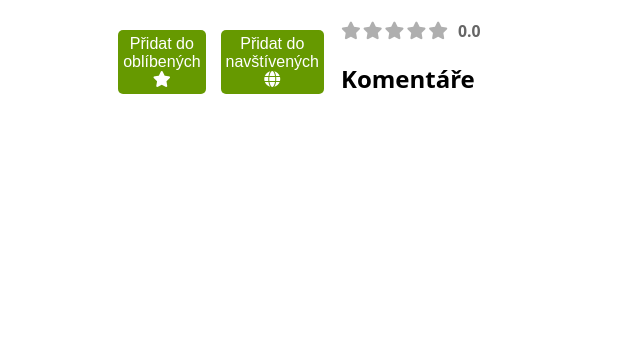
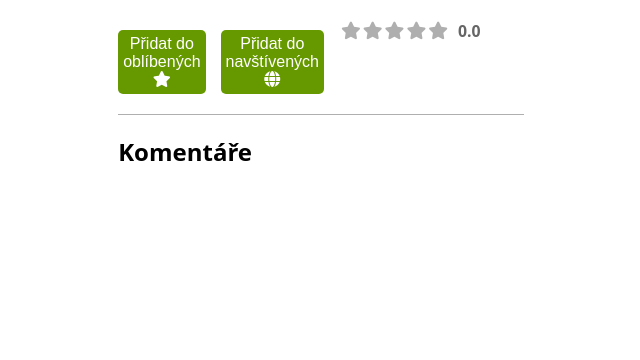
Before and after one commit to endurovojta173/Travel-Diary, a FastAPI app: template templates/location-detail.html in a window 1280 px wide. Shown: the part 119-479 px from the top of the page, without its empty margins (319-959 px from the left). Run offline with FastAPI, Linux system fonts and the light colour scheme; the template is opened without the code that fills it, so the values that code supplies are empty; some libraries are stand-ins or nearby versions.

Commit message:
Improve comment section styling and hover effects
Added clear and border-top to .comment-section for better layout separation. Improved button and delete button hover styles for consistency. Minor formatting and spacing adjustments for readability.

```diff
--- a/static/css/location-detail.css
+++ b/static/css/location-detail.css
@@ -87,6 +87,8 @@
 .comment-section {
     display: grid;
     grid-template-columns: 1fr;
+    clear: both; /* Přikáže elementu, aby ignoroval plavání a spadl dolů */
+    border-top: 1px solid var(--neutral-gray-color);
 }
 
 .add-comment-section {
@@ -110,10 +112,12 @@
     cursor: pointer;
     font-weight: bold;
 }
-.add-comment-section button:hover{
+
+.add-comment-section button:hover {
     background-color: var(--dark-green-color);
     transition: background-color 0.2s;
 }
+
 .comment {
     margin: 5px 0 5px 0;
     padding: 10px;
@@ -151,17 +155,19 @@
     right: 0;
     margin: 0;
 }
+
 .comment-delete-button {
     padding: 10px;
     border-radius: 8px;
     font-size: 1.3rem;
-    background-color: rgba(0,0,0,0);
+    background-color: rgba(0, 0, 0, 0);
     color: var(--text-color);
     border: none;
     cursor: pointer;
     font-weight: bold;
 }
-.comment-delete-button:hover{
+
+.comment-delete-button:hover {
     color: var(--dark-green-color);
     transition: color 0.2s;
 }
@@ -171,11 +177,13 @@
         display: flex;
         flex-direction: column;
     }
+
     .heading-box {
         order: -1; /*čím menší, tím výš prvek bude */
         width: 100%;
         margin-bottom: 15px;
     }
+
     .float-slider {
         float: none;
         width: 100%;
```
